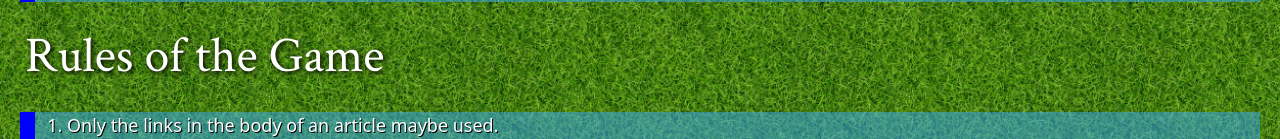
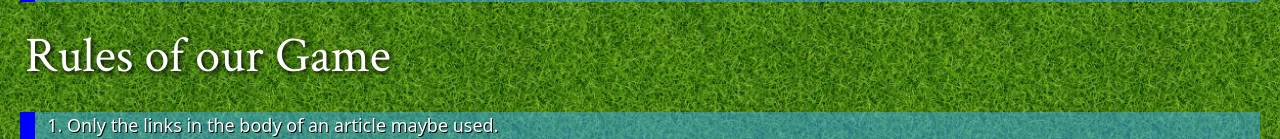
Before and after one commit to the7engine/wikigolf, a plain HTML site: page index.html in a window 1280 px wide. Shown: the part 395-534 px from the top of the page. Drawn offline with nearby package versions, Linux system fonts and the light colour scheme; files that its build step writes are made by us from their sources; files whose address does not match are found by name.

Commit message:
Update index.html

```diff
--- a/index.html
+++ b/index.html
@@ -88,7 +88,7 @@
               </div>
       </div>
       <div>
-              <h2 class="heading"><a href="/html/rules.html">Rules of the Game</a></h2>
+              <h2 class="heading"><a href="/html/rules.html">Rules of our Game</a></h2>
               <div class="section-rules">
                   <ol>
                       <li>Only the links in the body of an article maybe used.</li>
```
